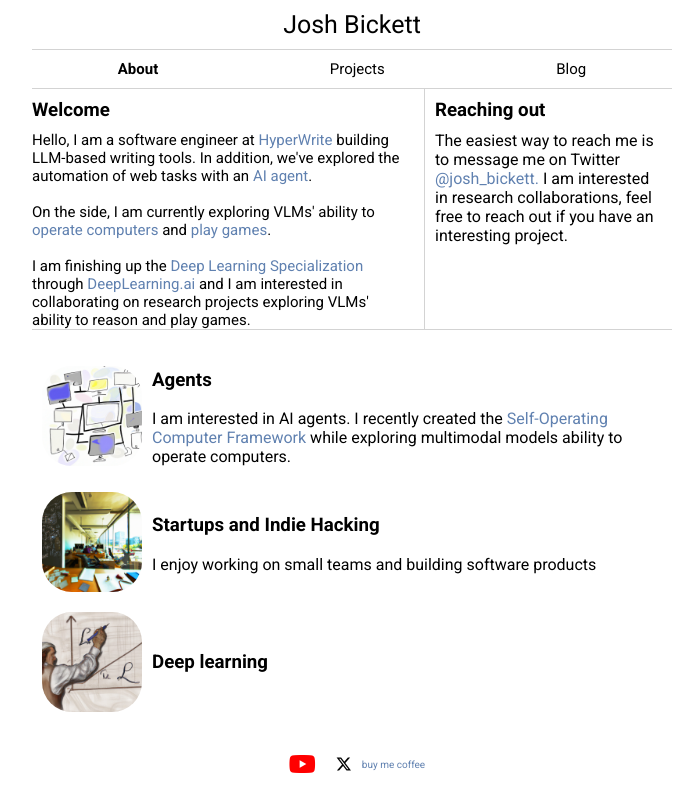
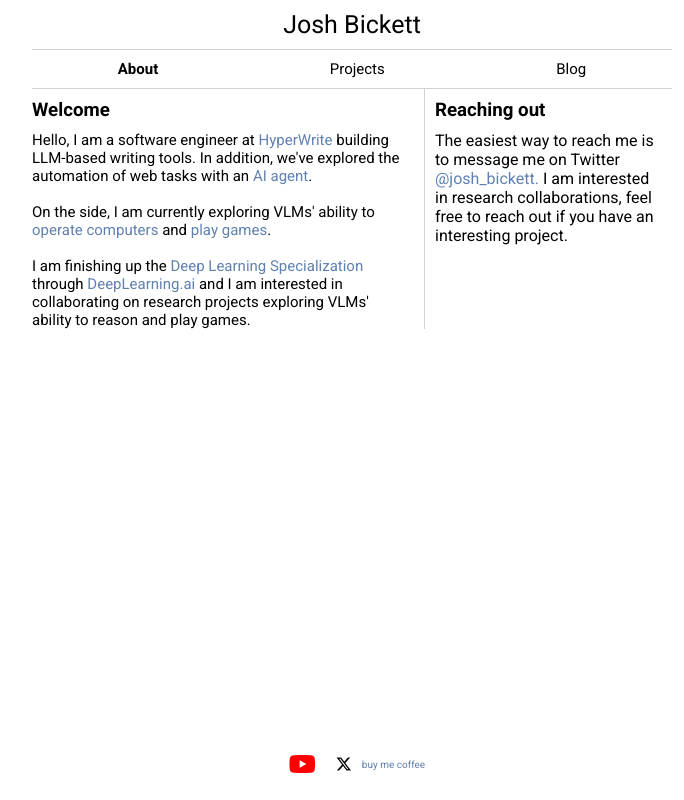
Before and after one commit to joshbickett/bickett.ai, a React (Create React App) app: page / in a window 1280 px wide. Shown: the whole page, without its empty margins (288-972 px from the left). Built offline with nearby package versions, Linux system fonts and the light colour scheme.

Commit message:
simplify personal site

```diff
--- a/src/pages/About.js
+++ b/src/pages/About.js
@@ -8,8 +8,14 @@ import startupImage from "../assets/startups.png";
 import { NavigationBar } from "../components/NavigationBar";
 import { Footer } from "../components/Footer";
 import { useMediaQuery } from "react-responsive";
-import { MainContainer, PageContainer, ContentContainer, TileImages, AboutContainer, ContactSection } from "../styles/pageStyles";
-
+import {
+  MainContainer,
+  PageContainer,
+  ContentContainer,
+  TileImages,
+  AboutContainer,
+  ContactSection,
+} from "../styles/pageStyles";
 
 export const About = () => {
   const isMobile = useMediaQuery({ query: `(max-width: 760px)` });
@@ -30,8 +36,9 @@ export const About = () => {
               style={{
                 padding: "10px 0",
                 margin: 0,
-              }}>
-                Welcome
+              }}
+            >
+              Welcome
             </h3>
             <p
               style={{
@@ -41,77 +48,61 @@ export const About = () => {
               }}
             >
               Hello, I am a software engineer at{" "}
-              <a href="https://www.hyperwriteai.com/">HyperWrite</a> building LLM-based writing tools. In addition, we've explored the automation of web tasks with an <a href="https://venturebeat.com/ai/hyperwrite-unveils-breakthrough-ai-agent-that-can-surf-the-web-like-a-human/">AI agent</a>.
+              <a href="https://www.hyperwriteai.com/">HyperWrite</a> building
+              LLM-based writing tools. In addition, we've explored the
+              automation of web tasks with an{" "}
+              <a href="https://venturebeat.com/ai/hyperwrite-unveils-breakthrough-ai-agent-that-can-surf-the-web-like-a-human/">
+                AI agent
+              </a>
+              .
               <br />
               <br />
-              On the side, I am currently exploring VLMs' ability to <a href="https://venturebeat.com/ai/the-self-operating-computer-emerges/">operate computers</a> and <a href="https://www.youtube.com/watch?v=9Znt4dMAB7U">play games</a>.
+              On the side, I am currently exploring VLMs' ability to{" "}
+              <a href="https://venturebeat.com/ai/the-self-operating-computer-emerges/">
+                operate computers
+              </a>{" "}
+              and{" "}
+              <a href="https://www.youtube.com/watch?v=9Znt4dMAB7U">
+                play games
+              </a>
+              .
               <br />
-              <br />
-              I am finishing up the <a href="https://www.coursera.org/specializations/deep-learning?utm_medium=sem&utm_source=gg&utm_campaign=B2C_NAMER_deep-learning_deeplearning-ai_FTCOF_specializations_country-US-country-CA&campaignid=904733485&adgroupid=148411448815&device=c&keyword=&matchtype=&network=g&devicemodel=&adposition=&creativeid=654837734383&hide_mobile_promo&gad_source=1&gclid=CjwKCAjwrIixBhBbEiwACEqDJStkVMyMnnK8stellg5b7pdrCHPCNjwlcL-zDA6YR2CVSgLo2rXPghoC6d8QAvD_BwE">Deep Learning Specialization</a> through <a href="https://www.deeplearning.ai/">DeepLearning.ai</a> and I am interested in collaborating on research projects exploring VLMs' ability to reason and play games.
-
+              <br />I am finishing up the{" "}
+              <a href="https://www.coursera.org/specializations/deep-learning?utm_medium=sem&utm_source=gg&utm_campaign=B2C_NAMER_deep-learning_deeplearning-ai_FTCOF_specializations_country-US-country-CA&campaignid=904733485&adgroupid=148411448815&device=c&keyword=&matchtype=&network=g&devicemodel=&adposition=&creativeid=654837734383&hide_mobile_promo&gad_source=1&gclid=CjwKCAjwrIixBhBbEiwACEqDJStkVMyMnnK8stellg5b7pdrCHPCNjwlcL-zDA6YR2CVSgLo2rXPghoC6d8QAvD_BwE">
+                Deep Learning Specialization
+              </a>{" "}
+              through <a href="https://www.deeplearning.ai/">DeepLearning.ai</a>{" "}
+              and I am interested in collaborating on research projects
+              exploring VLMs' ability to reason and play games.
             </p>
           </div>
           <ContactSection>
             <h3
               style={{
-                padding: !isMobile ? "10px": "10px 0",
+                padding: !isMobile ? "10px" : "10px 0",
                 margin: 0,
-              }}>
-                Reaching out
+              }}
+            >
+              Reaching out
             </h3>
             <p
               style={{
-                padding: !isMobile ?"0 10px" : "0",
+                padding: !isMobile ? "0 10px" : "0",
                 margin: 0,
-              }}>
-                The easiest way to reach me is to message me on Twitter <a href="https://twitter.com/josh_bickett">@josh_bickett.</a> I am interested in research collaborations, feel free to reach out if you have an interesting project.
+              }}
+            >
+              The easiest way to reach me is to message me on Twitter{" "}
+              <a href="https://twitter.com/josh_bickett">@josh_bickett.</a> I am
+              interested in research collaborations, feel free to reach out if
+              you have an interesting project.
             </p>
           </ContactSection>
-
         </AboutContainer>
-        <InnerContainer>
-          <ContentContainer>
-            <TileImages src={webImage} />
-            <ContentTextContainer>
-              <h3>Agents</h3>
-              <p>
-                I am interested in AI agents. I
-                recently created the{" "}
-                <a href="https://github.com/OthersideAI/self-operating-computer">
-                  Self-Operating Computer Framework
-                </a> while exploring multimodal models ability to operate computers.
-              </p>
-            </ContentTextContainer>
-          </ContentContainer>
-          <ContentContainer>
-            <TileImages src={startupImage} />
-            <ContentTextContainer>
-              <h3>Startups and Indie Hacking</h3>
-              <p>
-                I enjoy working on small teams and building software products
-              </p>
-            </ContentTextContainer>
-          </ContentContainer>
-          <ContentContainer>
-            <TileImages src={scienceImg} />
-            <ContentTextContainer>
-              <h3>Deep learning</h3>
-            </ContentTextContainer>
-          </ContentContainer>
-
-        </InnerContainer>
-
       </MainContainer>
       <Footer />
     </PageContainer>
   );
 };
-
-
-
-
-
-
 
 const InnerContainer = styled.div`
   display: flex;
--- a/src/pages/Projects.js
+++ b/src/pages/Projects.js
@@ -30,11 +30,14 @@ export const Projects = ({ isMobile }) => {
           }}
         >
           <ContentContainer>
-            <BigTileImages
-              src={SelfOperatingComputerImage}
-              alt="writing"
-              style={{ width: "200px", borderRadius: "30px", margin: "10px" }}
-            />
+            <div>
+              <h3>
+                <a href="https://www.speakwithbooks.com/">Speakwithbooks.com</a>
+              </h3>
+              <p>A voice-based learning platform.</p>
+            </div>
+          </ContentContainer>
+          <ContentContainer>
             <div>
               <h3>
                 <a href="https://github.com/OthersideAI/self-operating-computer">
@@ -55,7 +58,6 @@ export const Projects = ({ isMobile }) => {
             </div>
           </ContentContainer>
           <ContentContainer>
-            <BigTileImages src={memeImage} alt="writing" />
             <div>
               <h3>
                 <a href="https://makememe.ai/">makememe.ai</a>
@@ -82,7 +84,6 @@ export const Projects = ({ isMobile }) => {
             </div>
           </ContentContainer>
           <ContentContainer>
-            <BigTileImages src={gaitImage} alt="gait" />
             <div>
               <h3>
                 <a href="https://apps.apple.com/us/app/gait-a-driver-score-app/id1516971190">
@@ -100,7 +101,6 @@ export const Projects = ({ isMobile }) => {
             </div>
           </ContentContainer>
           <ContentContainer>
-            <BigTileImages src={MysteriesImage} alt="writing" />
             <div>
               <h3>
                 <a href="https://www.mysteries.ai/">Mysteries.ai</a>
@@ -112,7 +112,6 @@ export const Projects = ({ isMobile }) => {
             </div>
           </ContentContainer>
           <ContentContainer>
-            <BigTileImages src={RobotImage} alt="writing" />
             <div>
               <h3>
                 <a href="http://whichisai.com/">WhichIsAI</a>
--- a/src/styles/pageStyles.js
+++ b/src/styles/pageStyles.js
@@ -26,6 +26,11 @@ export const ContentContainer = styled.div`
   display: flex;
   align-items: center;
   justify-content: flex-start;
+
+  border: 1px solid lightgray;
+  border-radius: 10px;
+  margin: 10px;
+  padding: 10px;
   @media (max-width: 760px) {
     width: 100%;
     gap: 10px;
@@ -52,7 +57,6 @@ export const AboutContainer = styled.div`
   align-items: stretch; // Ensures that in mobile view, items also stretch if needed
   gap: 20px; // Space between columns
   width: 100%;
-  border-bottom: 1px solid lightgray;
 
   @media (max-width: 768px) {
     grid-template-columns: 1fr; // Stack into a single column on mobile
```
